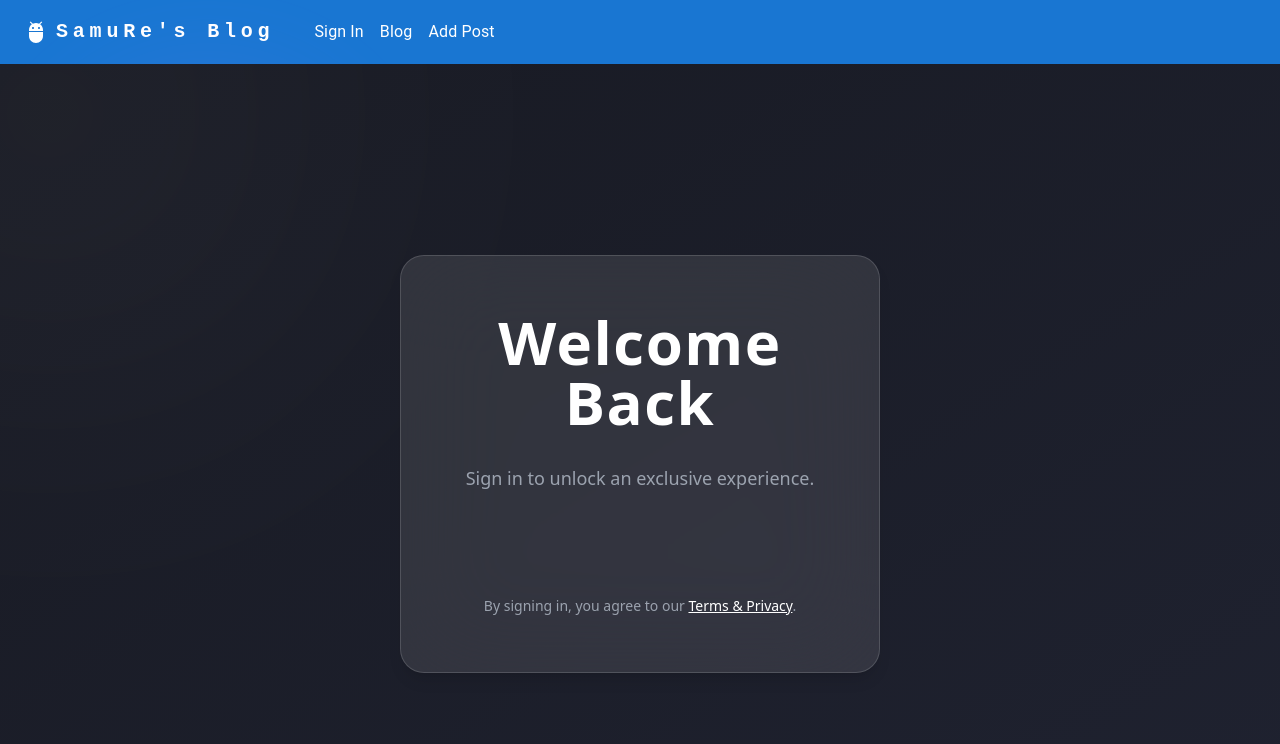
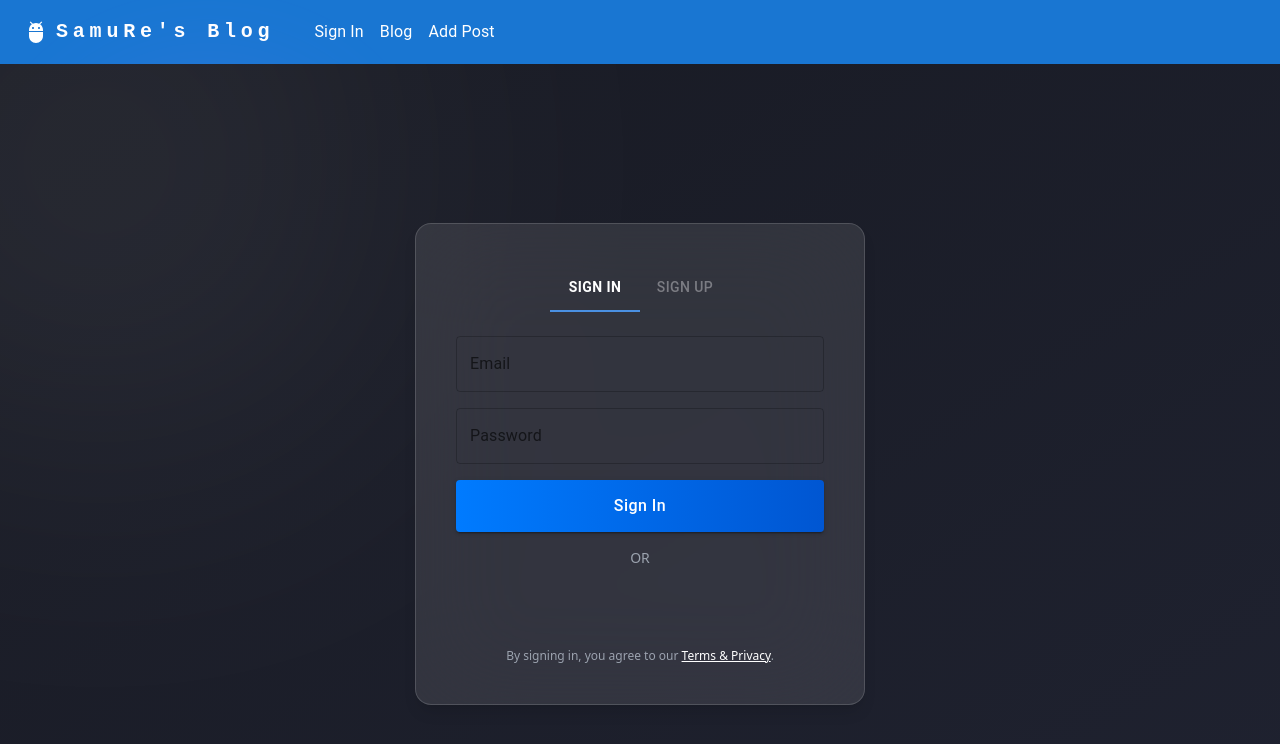
Before and after one commit to idoRevah/webFinal, a React (Vite) app in the folder frontend/: page /SignIn in a window 1280 px wide. Shown: the top 744 px of the page. Built offline with nearby package versions, Linux system fonts and the light colour scheme.

Commit message:
feat: sign in witn mail only ui created

```diff
--- a/frontend/src/components/addPost/CoverImageUploader.tsx
+++ /dev/null
@@ -1,25 +0,0 @@
-import React, { useState } from "react";
-import { Button } from "@mui/material";
-
-const CoverImageUploader: React.FC = () => {
-  const [image, setImage] = useState<File | null>(null);
-
-  const handleImageUpload = (e: React.ChangeEvent<HTMLInputElement>) => {
-    if (e.target.files && e.target.files[0]) {
-      setImage(e.target.files[0]);
-    }
-  };
-
-  return (
-    <div style={{ margin: "20px 0" }}>
-      <Button variant="contained" component="label">
-        Upload Cover Image
-        <input type="file" hidden onChange={handleImageUpload} />
-      </Button>
-
-      {image && <p>Selected Image: {image.name}</p>}
-    </div>
-  );
-};
-
-export default CoverImageUploader;
--- a/frontend/src/context/AuthContext.tsx
+++ b/frontend/src/context/AuthContext.tsx
@@ -1,13 +1,14 @@
 import { createContext, useContext, useEffect, useState } from "react";
-import { useNavigate } from "react-router-dom"; // ✅ Import useNavigate
+import { useNavigate } from "react-router-dom";
 import { API_BASE_URL } from "@/config/config";
 
+// Optional: define user type
 const AuthContext = createContext(null);
 
 export function AuthProvider({ children }) {
   const [user, setUser] = useState(null);
   const [token, setToken] = useState(null);
-  const navigate = useNavigate(); // ✅ Initialize navigation hook
+  const navigate = useNavigate();
 
   useEffect(() => {
     const storedUser = JSON.parse(localStorage.getItem("user"));
@@ -19,6 +20,7 @@ export function AuthProvider({ children }) {
     }
   }, []);
 
+  // ✅ Google login (already implemented)
   const login = async (credentials) => {
     try {
       const response = await fetch(`${API_BASE_URL}/auth/google`, {
@@ -31,31 +33,63 @@ export function AuthProvider({ children }) {
 
       const data = await response.json();
 
-      // Save user & token in localStorage
-      localStorage.setItem(
-        "user",
-        JSON.stringify({
-          username: data.username,
-          imageUrl: data.imageUrl,
-          id: data.id,
-        })
-      );
-      localStorage.setItem("token", data.token);
-
-      setUser({
-        username: data.username,
-        imageUrl: data.imageUrl,
-        id: data.id,
-      });
-      setToken(data.token);
-
+      saveUserToLocalStorage(data);
       navigate("/blog");
     } catch (error) {
       console.error("Login error:", error);
     }
   };
 
-  // Logout function
+  const loginWithEmail = async (email, password) => {
+    try {
+      const response = await fetch(`${API_BASE_URL}/auth/login`, {
+        method: "POST",
+        headers: { "Content-Type": "application/json" },
+        body: JSON.stringify({ email, password }),
+      });
+
+      if (!response.ok) throw new Error("Invalid credentials");
+
+      const data = await response.json();
+
+      saveUserToLocalStorage(data);
+      navigate("/blog");
+    } catch (error) {
+      console.error("Email login error:", error);
+    }
+  };
+
+  const signupWithEmail = async (username, email, password) => {
+    try {
+      const response = await fetch(`${API_BASE_URL}/auth/signup`, {
+        method: "POST",
+        headers: { "Content-Type": "application/json" },
+        body: JSON.stringify({ username, email, password }),
+      });
+
+      if (!response.ok) throw new Error("Signup failed");
+
+      const data = await response.json();
+
+      saveUserToLocalStorage(data);
+      navigate("/blog");
+    } catch (error) {
+      console.error("Signup error:", error);
+    }
+  };
+
+  const saveUserToLocalStorage = (data) => {
+    const savedUser = {
+      username: data.username,
+      imageUrl: data.imageUrl,
+      id: data.id,
+    };
+    localStorage.setItem("user", JSON.stringify(savedUser));
+    localStorage.setItem("token", data.token);
+    setUser(savedUser);
+    setToken(data.token);
+  };
+
   const logout = () => {
     localStorage.removeItem("user");
     localStorage.removeItem("token");
@@ -65,7 +99,16 @@ export function AuthProvider({ children }) {
   };
 
   return (
-    <AuthContext.Provider value={{ user, token, login, logout }}>
+    <AuthContext.Provider
+      value={{
+        user,
+        token,
+        login,
+        logout,
+        loginWithEmail,
+        signupWithEmail,
+      }}
+    >
       {children}
     </AuthContext.Provider>
   );
--- a/frontend/src/pages/signIn.tsx
+++ b/frontend/src/pages/signIn.tsx
@@ -1,40 +1,140 @@
+import { useState } from "react";
 import { GoogleLogin } from "@react-oauth/google";
-import { Button } from "@mui/material";
+import { Button, TextField, Tabs, Tab, Avatar } from "@mui/material";
 import { useAuth } from "@/context/AuthContext";
 import { motion } from "framer-motion";
+import FileUploader from "@/components/addPost/PostImageInput"; // ✅ Import FileUploader
 
 export default function AuthPage(): JSX.Element {
-  const { user, login, logout } = useAuth();
+  const { user, login, logout, loginWithEmail, signupWithEmail } = useAuth();
+  const [mode, setMode] = useState<"login" | "signup">("login");
+  const [form, setForm] = useState({ username: "", email: "", password: "" });
+  const [profileImage, setProfileImage] = useState<File | null>(null);
+  const [preview, setPreview] = useState<string | null>(null);
+
+  const handleChange = (e: React.ChangeEvent<HTMLInputElement>) => {
+    setForm({ ...form, [e.target.name]: e.target.value });
+  };
+
+  const handleFileSelect = (file: File | null) => {
+    setProfileImage(file);
+    setPreview(file ? URL.createObjectURL(file) : null); // ✅ Show preview
+  };
+
+  const handleSubmit = () => {
+    if (mode === "login") {
+      loginWithEmail(form.email, form.password);
+    } else {
+      signupWithEmail(form.username, form.email, form.password, profileImage);
+    }
+  };
 
   return (
     <div className="relative min-h-screen flex flex-col items-center justify-center bg-gradient-to-br from-[#181A23] to-[#1F2230] overflow-hidden">
-      {/* Background Lighting */}
+      {/* Background Glow Effect */}
       <div className="absolute inset-0">
-        <div className="absolute w-[500px] h-[500px] bg-white opacity-5 blur-[160px] rounded-full top-[-200px] left-[-200px]"></div>
+        <div className="absolute w-[500px] h-[500px] bg-white opacity-10 blur-[160px] rounded-full top-[-150px] left-[-150px]"></div>
       </div>
 
-      {/* Floating Glassmorphism Card */}
+      {/* Authentication Card */}
       <motion.div
         initial={{ opacity: 0, y: 30 }}
         animate={{ opacity: 1, y: 0 }}
         transition={{ duration: 0.6, ease: "easeOut" }}
-        className="relative z-10 bg-white/10 backdrop-blur-[50px] p-14 rounded-3xl
-        shadow-lg border border-white/15 hover:scale-105 transition-all duration-500 w-[480px] text-center"
+        className="relative z-10 bg-white/10 backdrop-blur-[50px] p-10 rounded-2xl shadow-lg border border-white/15 hover:scale-105 transition-all duration-500 w-[450px] text-center"
       >
         {!user ? (
           <>
-            <h2 className="text-6xl font-extrabold text-white mb-8 tracking-wide">
-              Welcome Back
-            </h2>
-            <p className="text-gray-400 text-lg mb-10 leading-7">
-              Sign in to unlock an exclusive experience.
-            </p>
+            {/* Sign In / Sign Up Tabs */}
+            <Tabs
+              value={mode}
+              onChange={(_, newValue) => setMode(newValue)}
+              textColor="inherit"
+              centered
+              sx={{
+                "& .MuiTab-root": {
+                  color: "rgba(255,255,255,0.6)",
+                  transition: "color 0.3s",
+                },
+                "& .MuiTab-root:hover": { color: "white" },
+                "& .Mui-selected": { color: "white", fontWeight: "bold" },
+                "& .MuiTabs-indicator": { backgroundColor: "#4A90E2" },
+              }}
+            >
+              <Tab label="Sign In" value="login" />
+              <Tab label="Sign Up" value="signup" />
+            </Tabs>
 
-            {/* Google Sign-In Button */}
+            {/* Form Fields */}
+            <div className="mt-6 space-y-4">
+              {mode === "signup" && (
+                <>
+                  {/* Profile Image Upload - Uses FileUploader */}
+                  <div className="flex flex-col items-center">
+                    <Avatar
+                      src={preview || "/placeholder-profile.png"}
+                      sx={{ width: 90, height: 90, mb: 2, bgcolor: "#4A90E2" }}
+                    />
+                    <FileUploader onFileSelect={handleFileSelect} />{" "}
+                    {/* ✅ New Drag & Drop Uploader */}
+                  </div>
+
+                  <TextField
+                    name="username"
+                    label="Username"
+                    fullWidth
+                    variant="outlined"
+                    value={form.username}
+                    onChange={handleChange}
+                  />
+                </>
+              )}
+              <TextField
+                name="email"
+                label="Email"
+                fullWidth
+                variant="outlined"
+                value={form.email}
+                onChange={handleChange}
+              />
+              <TextField
+                name="password"
+                label="Password"
+                type="password"
+                fullWidth
+                variant="outlined"
+                value={form.password}
+                onChange={handleChange}
+              />
+
+              {/* Submit Button */}
+              <Button
+                variant="contained"
+                fullWidth
+                sx={{
+                  background: "linear-gradient(to right, #007BFF, #0056D2)",
+                  color: "white",
+                  textTransform: "none",
+                  padding: "12px",
+                  fontSize: "1rem",
+                  "&:hover": {
+                    background: "#0056D2",
+                  },
+                }}
+                onClick={handleSubmit}
+              >
+                {mode === "login" ? "Sign In" : "Sign Up"}
+              </Button>
+            </div>
+
+            {/* OR Separator */}
+            <div className="my-4 text-gray-400 text-sm">OR</div>
+
+            {/* Google Login */}
             <motion.div
+              className="google-login-container"
               whileHover={{ scale: 1.06 }}
               whileTap={{ scale: 0.97 }}
-              className="w-full flex justify-center"
             >
               <GoogleLogin
                 theme="filled_black"
@@ -45,9 +145,13 @@ export default function AuthPage(): JSX.Element {
               />
             </motion.div>
 
-            <p className="text-gray-400 text-sm mt-6">
+            {/* Terms & Privacy */}
+            <p className="text-gray-400 text-xs mt-6">
               By signing in, you agree to our{" "}
-              <a href="#" className="text-white underline">
+              <a
+                href="https://www.colman.ac.il/privacy-policy/"
+                className="text-white underline"
+              >
                 Terms & Privacy
               </a>
               .
@@ -61,11 +165,13 @@ export default function AuthPage(): JSX.Element {
             <img
               src={user.imageUrl || "https://via.placeholder.com/100"}
               alt="Profile"
-              className="w-28 h-28 rounded-full mx-auto mt-6 shadow-lg border-4 border-white"
+              className="w-24 h-24 rounded-full mx-auto mt-6 shadow-lg border-4 border-white"
             />
             <Button
               variant="contained"
-              className="bg-red-500 text-white w-full mt-6 py-3 text-lg rounded-xl hover:bg-red-600 transition-all"
+              color="error"
+              fullWidth
+              sx={{ padding: "12px", fontSize: "1rem" }}
               onClick={logout}
             >
               Sign Out
```
Also changed, not shown: 1 other file (tests, documents, lock files or other folders).
